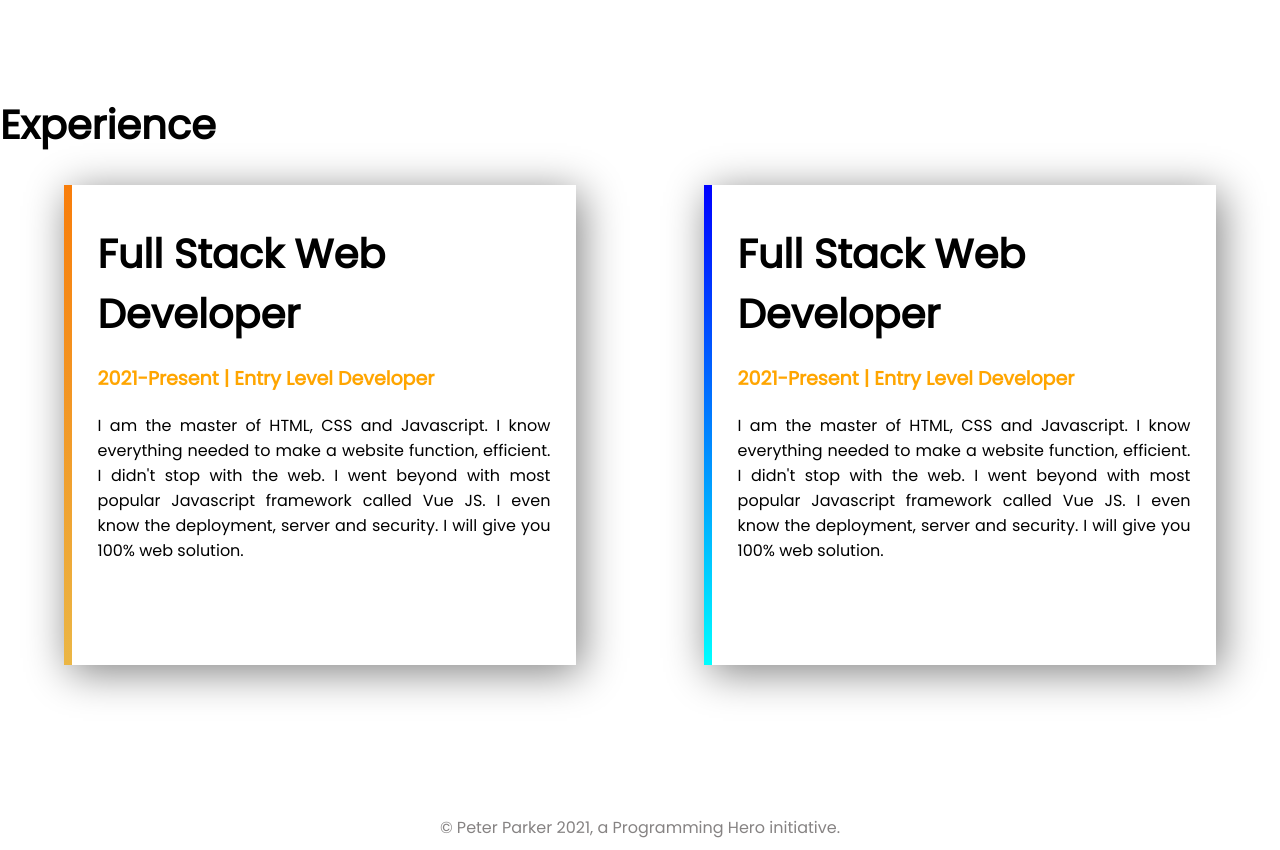
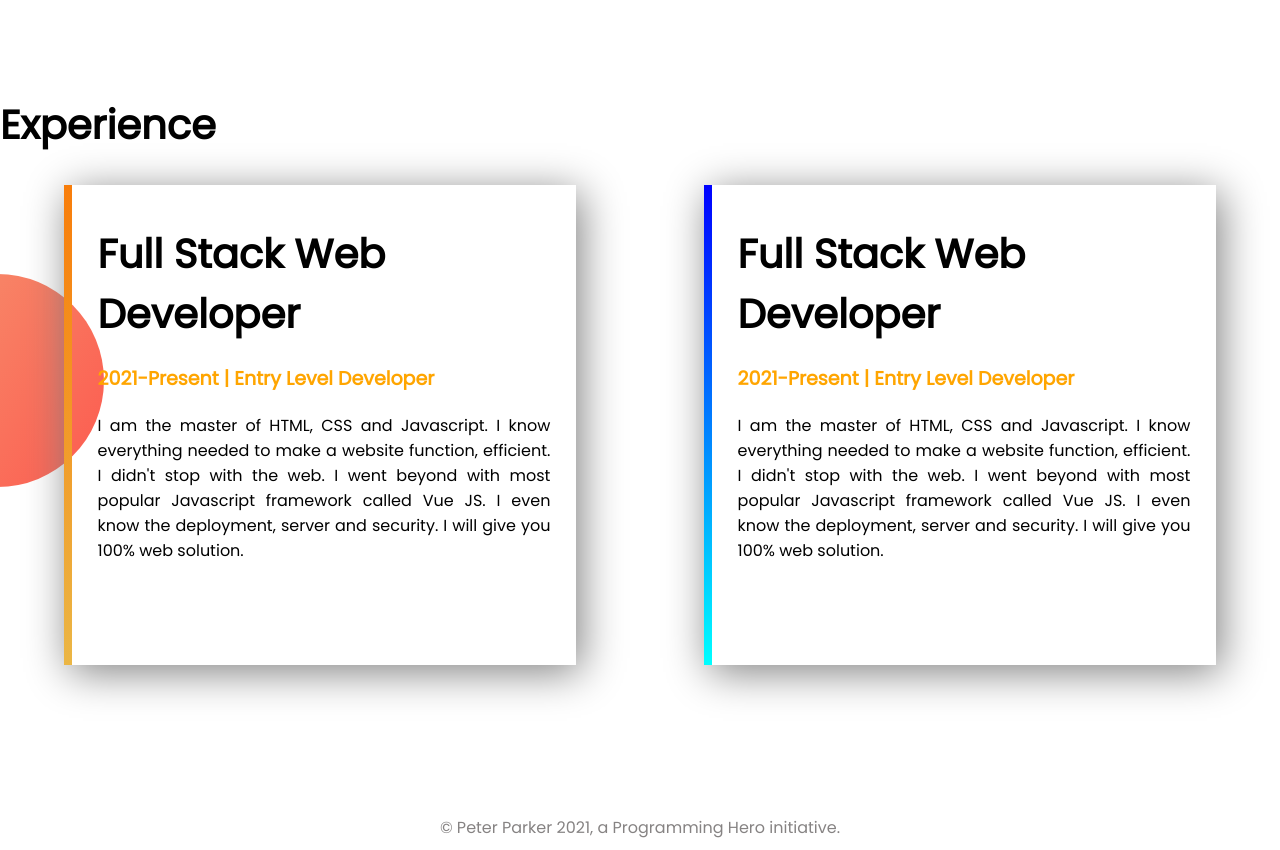
Before and after one commit to bkuddin/developer-portfolio, a plain HTML site: page index.html in a window 1280 px wide. Shown: the part 1432-2282 px from the top of the page. Drawn offline with Linux system fonts and the light colour scheme; the site is published under a folder, as on GitHub Pages, so addresses that start at the root find nothing.

Commit message:
image url updated

```diff
--- a/css/style.css
+++ b/css/style.css
@@ -70,7 +70,7 @@ h2 {
 }
 
 .experience-area {
-  background-image: url(/images/exp-bg.png);
+  background-image: url(../images/exp-bg.png);
   background-repeat: no-repeat;
   background-position: left;
   margin-bottom: 150px;
```
